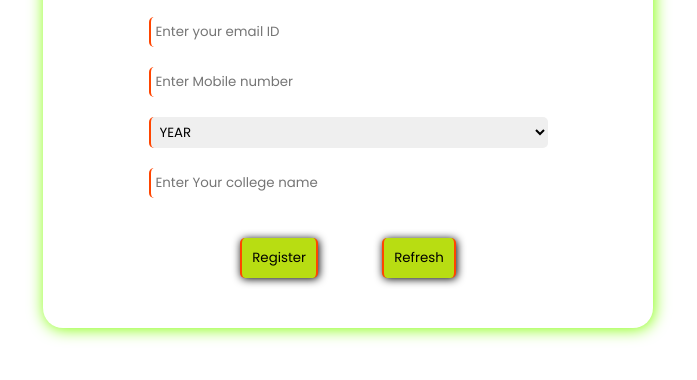
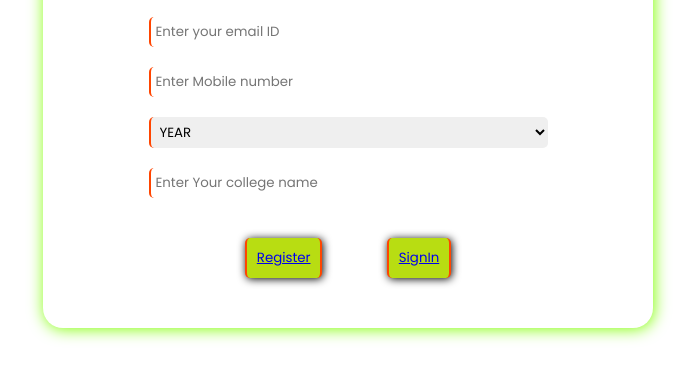
Before and after one commit to swarajdhore/Hack-O_Uplift-Hackathon, a website: page register.html in a window 1280 px wide. Shown: the part 162-542 px from the top of the page, without its empty margins (287-984 px from the left). Drawn offline with Linux system fonts and the light colour scheme.

Commit message:
add home page

```diff
--- a/register.html
+++ b/register.html
@@ -27,13 +27,11 @@
                 <option value="">4th year</option>
             </select><br>
             <input type="text" name="college name" id="" placeholder="Enter Your college name"><br>
-            <a href="home.html"><button type="submit" name="submit">Register</button></a>
-            <button type="reset">Refresh</button>
+           <button type="submit" name="submit"> <a href="/home">Register</a></button>
+            <button type="reset"><a href="/register">SignIn</a></button>
         </form>
-
-
     </div>
-    <script type="text/javascript">
+    <!-- <script type="text/javascript">
         function validation(){
             var username =  document.getElementById('username').value;
             var email =  document.getElementById('email').value;
@@ -58,6 +56,6 @@
                 .then(redirect => "/home.html")
                 .catch(error => console.error('Error!', error.message))
             })
-    </script>
+    </script> -->
 </body>
 </html>
```
Also changed, not shown: index.js (+22 -4 lines), 1 other file.
